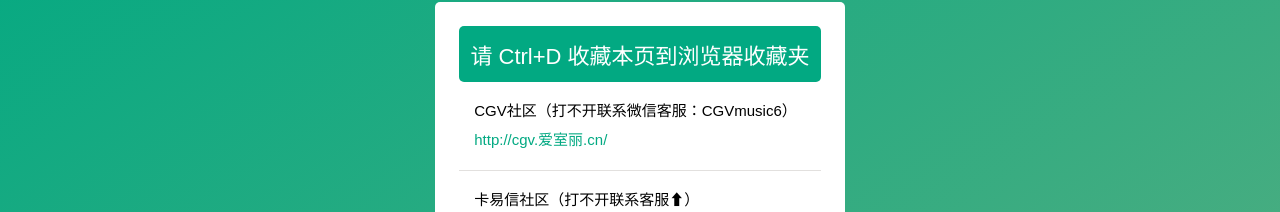
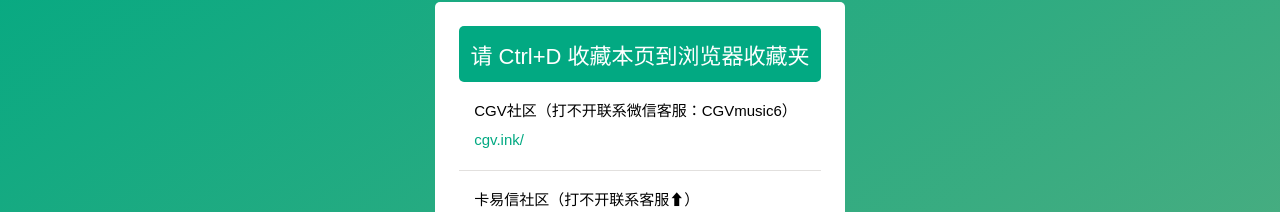
Before and after one commit to CGV666/CGV666.github.io, a plain HTML site: page 索引.html in a window 1280 px wide. Shown: the part 136-348 px from the top of the page. Drawn offline with Linux system fonts and the light colour scheme.

Commit message:
Update 索引.html

```diff
--- a/索引.html
+++ b/索引.html
@@ -23,7 +23,7 @@
 							<ul>
 								<li>
 									CGV社区（打不开联系微信客服：CGVmusic6）
-									<a href="http://cgv.爱室丽.cn" target="_blank"><i>http://cgv.爱室丽.cn/</i></a>
+									<a href="cgv.ink" target="_blank"><i>cgv.ink/</i></a>
 
 								</span></span></li>
 								<li>
```
